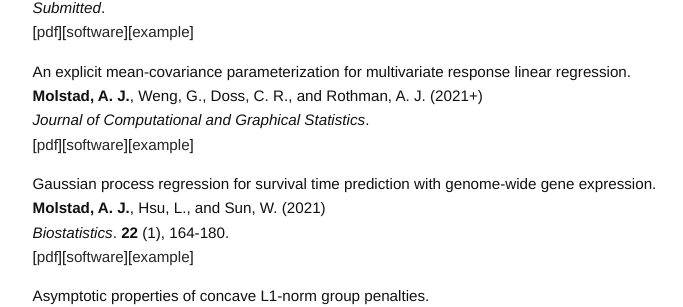
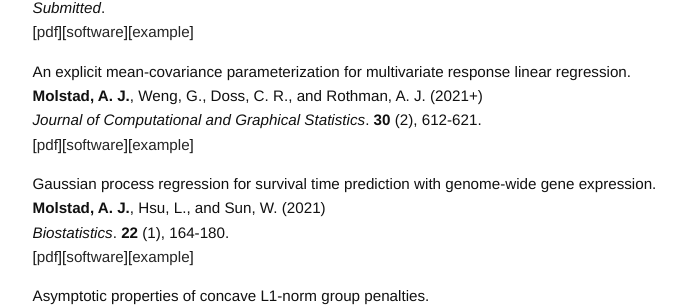
Before and after one commit to ajmolstad/ajmolstad.github.io, a Jekyll site: the page built from research.md, in a window 1280 px wide. Shown: the part 1243-1550 px from the top of the page, without its empty margins (275-958 px from the left). Built offline with Jekyll 4.4.1, drawn with Linux system fonts in a browser that asks for light colours.

Commit message:
Update research.md

```diff
--- a/research.md
+++ b/research.md
@@ -62,7 +62,7 @@
 
 An explicit mean-covariance parameterization for multivariate response linear regression. <br>
 **Molstad, A. J.**, Weng, G., Doss, C. R., and Rothman, A. J. (2021+)<br>
-*Journal of Computational and Graphical Statistics*.  <br>
+*Journal of Computational and Graphical Statistics*. **30** (2), 612-621. <br>
 [[pdf](hhttps://www.tandfonline.com/doi/pdf/10.1080/10618600.2020.1853551?casa_token=dQzCJAFc1ZoAAAAA:Uaq0GRdBijyS7kavHT9njRKCFqCvnE-XBddXiI_w8BAEf0ZCllJVy_ALwrcXpGxSJSKcdS4i7P_q)][[software](https://github.com/ajmolstad/MCMVR)][[example](/docs/MCMVR_Example.html)]<br>
 
 
```
